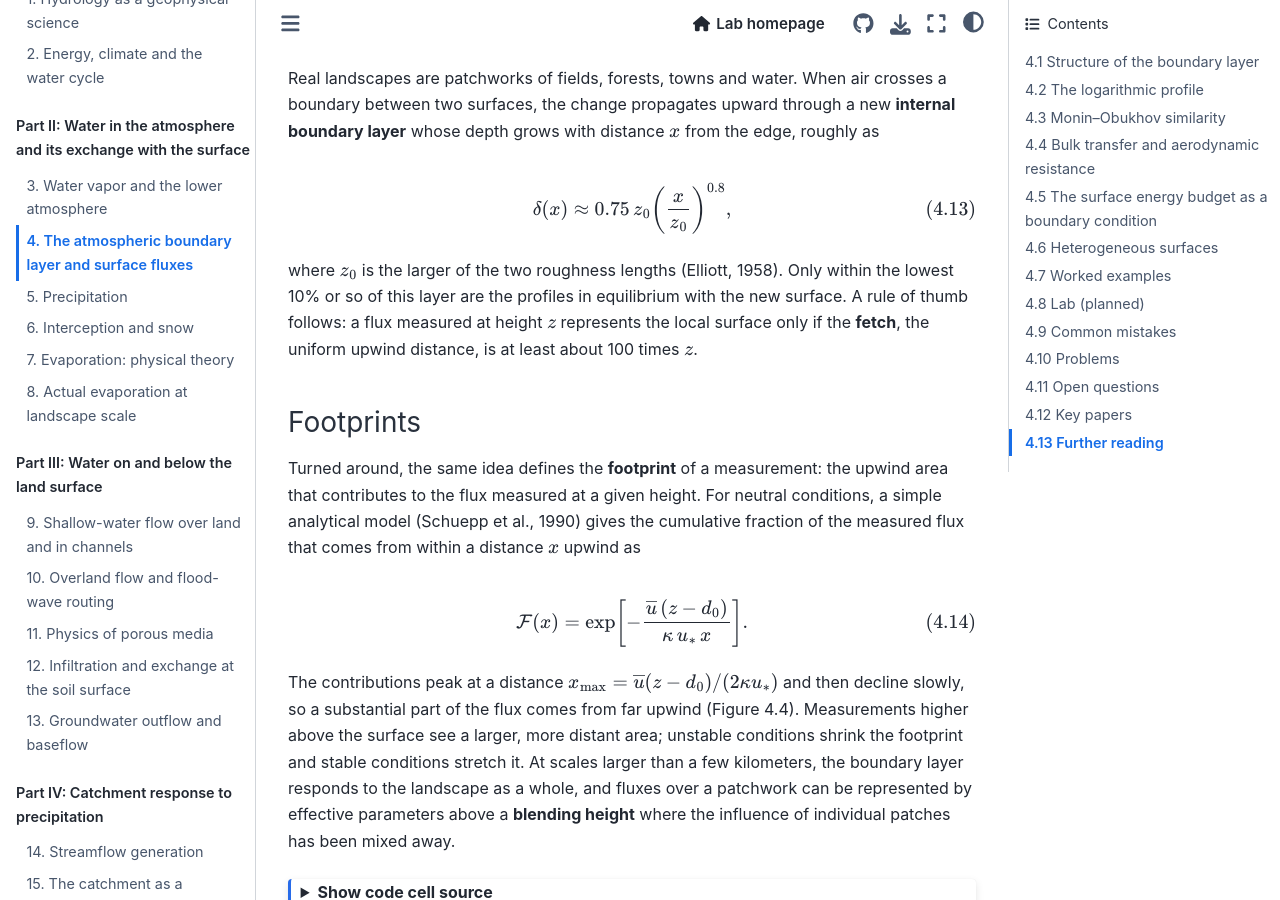
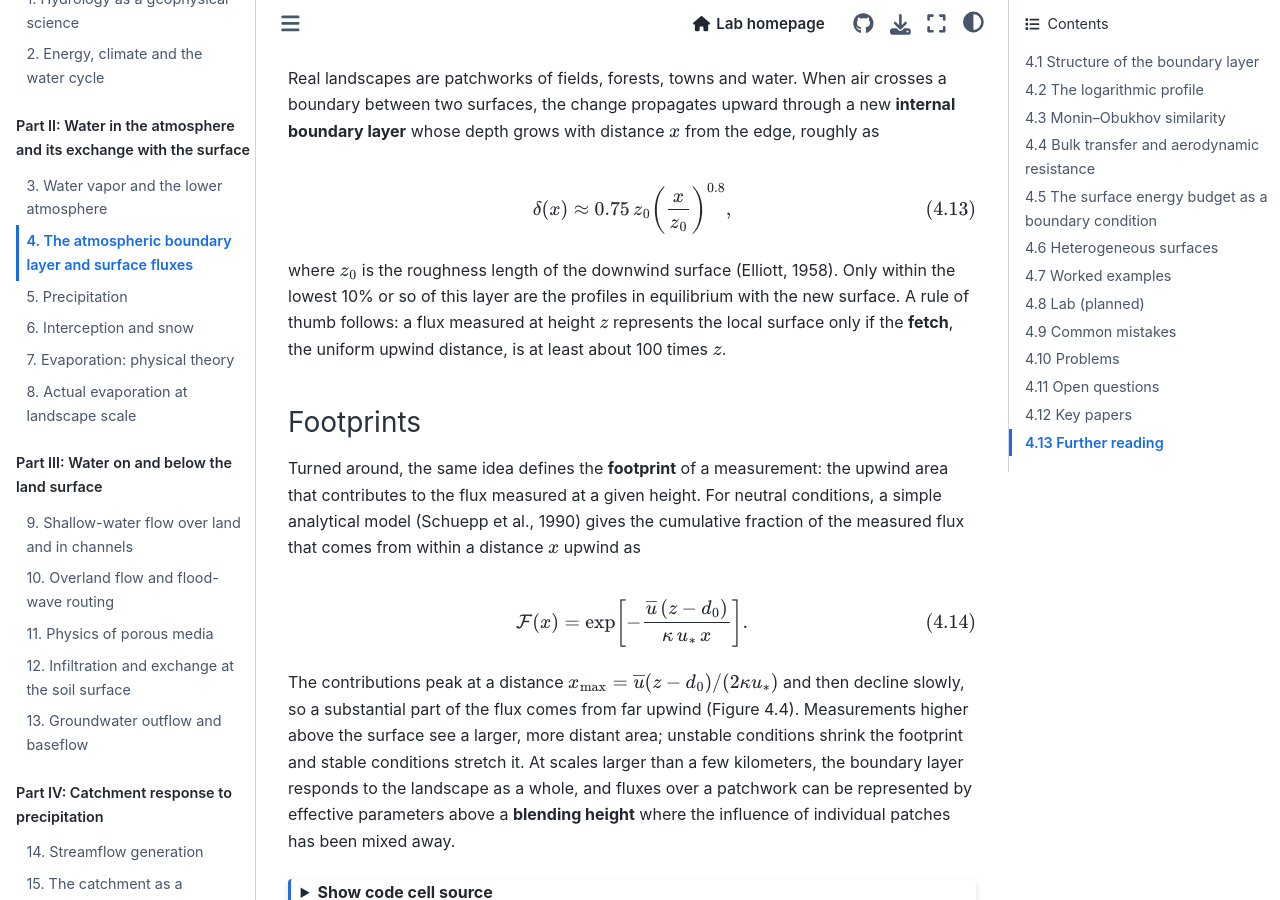
Before and after one commit to daehakim-waterlab/physical-hydrology, a Jupyter Book: the page built from chapters/ch04_atmospheric_boundary_layer_and_surface_fluxes.md, in a window 1280 px wide and 900 px high, scrolled down 6490 px. Built offline with Jupyter Book 1.0.4 settings and Sphinx 7.4.7 and the Sphinx Book theme 1.1.4, drawn with Linux system fonts in a browser that asks for light colours; some of the changed text lies outside the part shown.

Commit message:
Fix citation and formula errors found in fact-check
Checked every Key papers / Further reading / References entry against
Crossref and, for the priority items, the original papers.

Corrections:
- ch09: Ponce et al. (1978) kinematic-wave criterion is T S0 u0/h0 >= 171
  (their Eq. 15), not T S0 sqrt(g/h0) >= 171; Problem 4 answer updated
  (diffusion criterion >= 30 was already right).
- ch04: Elliott (1958) scales the internal-boundary-layer depth by the
  roughness length of the downwind surface, not the larger of the two;
  Problem 4 now runs meadow -> forest so z0 = 0.5 m is the downwind value.
- ch02: Trenberth, Fasullo and Kiehl (2009) pages 311-323 -> 311-324.
- appF: FLUXNET2015 first author Pastorelli -> Pastorello (text and list).

Co-Authored-By: Claude Opus 5.5 <noreply@anthropic.com>

````diff
--- a/chapters/ch04_atmospheric_boundary_layer_and_surface_fluxes.md
+++ b/chapters/ch04_atmospheric_boundary_layer_and_surface_fluxes.md
@@ -301,7 +301,7 @@ Real landscapes are patchworks of fields, forests, towns and water. When air cro
 \tag{4.13}
 \end{equation*}
 
-where $z_0$ is the larger of the two roughness lengths (Elliott, 1958). Only within the lowest 10% or so of this layer are the profiles in equilibrium with the new surface. A rule of thumb follows: a flux measured at height $z$ represents the local surface only if the **fetch**, the uniform upwind distance, is at least about 100 times $z$.
+where $z_0$ is the roughness length of the downwind surface (Elliott, 1958). Only within the lowest 10% or so of this layer are the profiles in equilibrium with the new surface. A rule of thumb follows: a flux measured at height $z$ represents the local surface only if the **fetch**, the uniform upwind distance, is at least about 100 times $z$.
 
 ### Footprints
 
@@ -407,7 +407,7 @@ glue("s5", float(ub5 * (4 - 0.1) / (2 * 0.4 * 0.25)), display=False)
 1. Over a surface with $z_{0m}$ = 0.1 m and $d_0$ = 0, the wind at 10 m is 4.0 m s⁻¹ in neutral conditions. Find $u_*$.
 2. With $u_*$ = 0.3 m s⁻¹, a sensible heat flux of 150 W m⁻² (air density 1.2 kg m⁻³, $\overline{\theta}_v$ ≈ 300 K), find the Obukhov length. Is a measurement at 2 m in the dynamic (shear-dominated) or convective regime?
 3. A dry sandy soil has a thermal diffusivity of 0.5 × 10⁻⁶ m² s⁻¹. Find the damping depth of the annual temperature wave.
-4. Wind blows from a forest ($z_0$ = 0.5 m) onto a meadow. Estimate the depth of the internal boundary layer 300 m downwind of the forest edge.
+4. Wind blows from a meadow onto a forest ($z_0$ = 0.5 m). Estimate the depth of the internal boundary layer 300 m downwind of the forest edge.
 5. For a measurement at 4 m over a surface with $z_{0m}$ = 2 cm, $d_0$ = 0.1 m and $u_*$ = 0.25 m s⁻¹, at what distance upwind is the footprint contribution largest?
 
 ```{admonition} Answers
````
Also changed, not shown: appendices/appF_data_sources.md (+2 -2 lines), chapters/ch02_energy_climate_and_the_water_cycle.md (+1 -1 lines), chapters/ch09_shallow_water_flow.md (+2 -2 lines).
